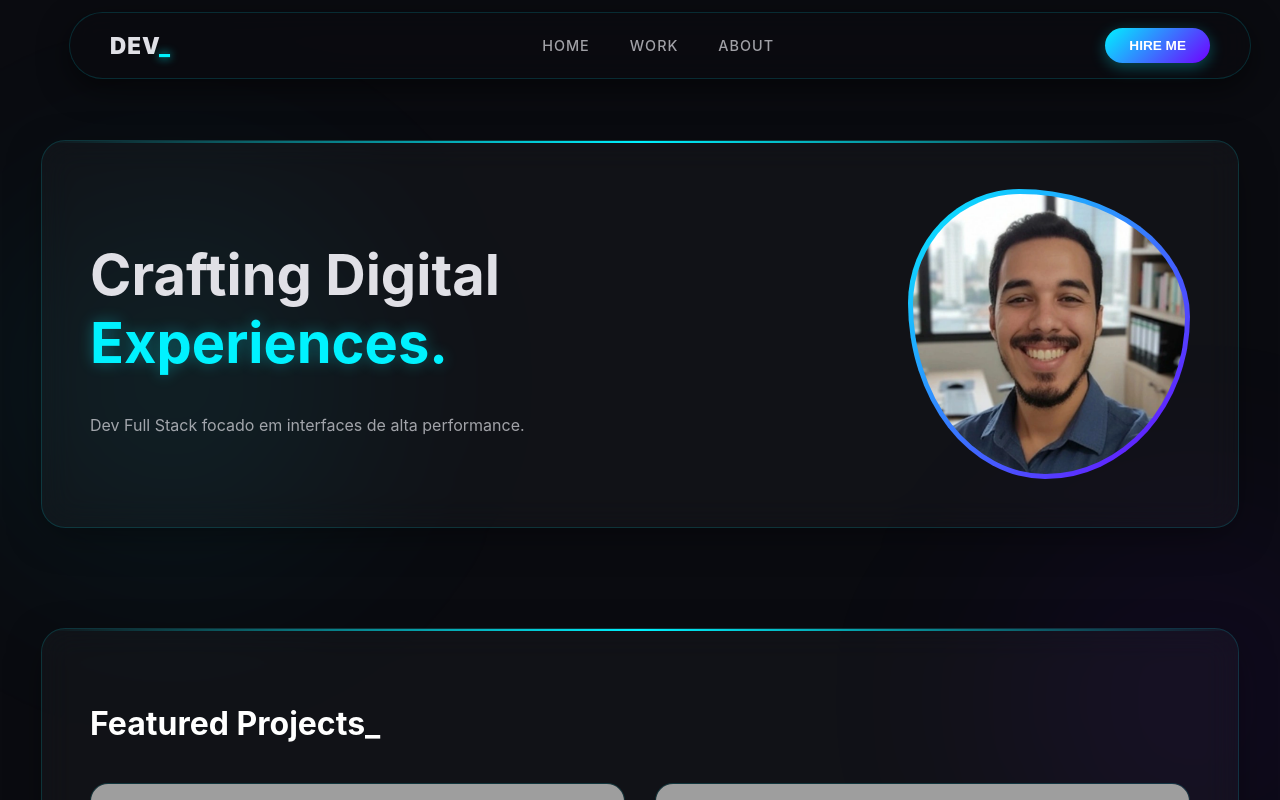
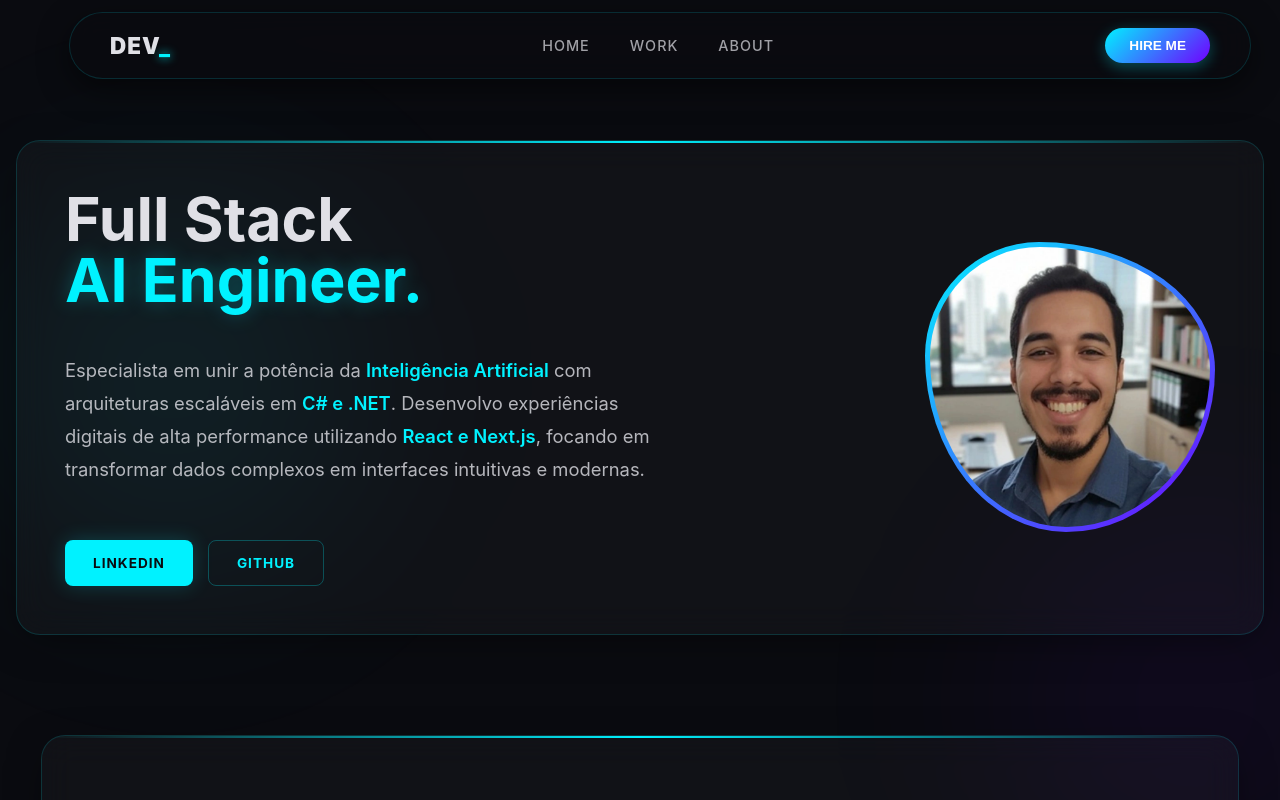
Before and after one commit to PatricAugusto/Portfolio-v3.0.0, a Next.js app: page / in a window 1280 px wide. Shown: the top 800 px of the page. Built offline with nearby package versions, Linux system fonts and the light colour scheme; grey boxes are pictures that could not be loaded.

Commit message:
feat: expand Hero description and add LinkedIn/GitHub social buttons

```diff
--- a/src/app/page.js
+++ b/src/app/page.js
@@ -42,9 +42,83 @@ const HeroContent = styled.div`
 `;
 
 const Title = styled.h1`
-  font-size: 3.5rem;
+  font-size: 3.8rem;
+  line-height: 1;
   color: ${props => props.theme.colors.light};
-  span { color: ${props => props.theme.colors.secondary}; text-shadow: 0 0 15px #00f2ff55; }
+  margin: 0;
+
+  span {
+    display: block;
+    color: ${props => props.theme.colors.secondary};
+    text-shadow: 0 0 20px ${props => props.theme.colors.secondary}44;
+  }
+
+  @media (max-width: 768px) { font-size: 2.8rem; }
+`;
+
+const TextSection = styled.div`
+  flex: 1.2;
+  display: flex;
+  flex-direction: column;
+  gap: 25px;
+`;
+
+const ExpandedDescription = styled.p`
+  font-size: 1.15rem;
+  color: ${props => props.theme.colors.light}cc;
+  line-height: 1.8;
+  max-width: 600px;
+
+  strong {
+    color: ${props => props.theme.colors.secondary};
+    font-weight: 600;
+  }
+`;
+
+const HeroButtonGroup = styled.div`
+  display: flex;
+  gap: 15px;
+  margin-top: 10px;
+
+  @media (max-width: 968px) { justify-content: center; }
+`;
+
+const SocialButton = styled.a`
+  display: flex;
+  align-items: center;
+  gap: 10px;
+  padding: 14px 28px;
+  border-radius: 8px;
+  font-weight: 700;
+  text-transform: uppercase;
+  letter-spacing: 1px;
+  text-decoration: none;
+  font-size: 0.85rem;
+  transition: all 0.3s ease;
+
+  &.linkedin {
+    background: ${props => props.theme.colors.secondary};
+    color: ${props => props.theme.colors.primary};
+    box-shadow: 0 0 20px ${props => props.theme.colors.secondary}33;
+
+    &:hover {
+      transform: translateY(-3px);
+      filter: brightness(1.1);
+      box-shadow: 0 0 30px ${props => props.theme.colors.secondary}55;
+    }
+  }
+
+  &.github {
+    border: 1px solid ${props => props.theme.colors.secondary}44;
+    color: ${props => props.theme.colors.secondary};
+    background: transparent;
+
+    &:hover {
+      background: ${props => props.theme.colors.secondary}11;
+      border-color: ${props => props.theme.colors.secondary};
+      transform: translateY(-3px);
+    }
+  }
 `;
 
 const ImageWrapper = styled.div`
@@ -66,15 +140,34 @@ export default function Home() {
       <BackgroundBlob />
       <AccentBlob />
 
-      <GlassCard style={{ maxWidth: '1100px' }}>
+      <GlassCard style={{ maxWidth: '1150px' }}>
         <HeroContent>
-          <div>
-            <Title>Crafting Digital <span>Experiences.</span></Title>
-            <p style={{opacity: 0.7, margin: '20px 0 30px'}}>Dev Full Stack focado em interfaces de alta performance.</p>
-          </div>
+
+          <TextSection>
+            <Title>
+              Full Stack <span>AI Engineer.</span>
+            </Title>
+
+            <ExpandedDescription>
+              Especialista em unir a potência da <strong>Inteligência Artificial</strong> com arquiteturas escaláveis em <strong>C# e .NET</strong>.
+              Desenvolvo experiências digitais de alta performance utilizando <strong>React e Next.js</strong>,
+              focando em transformar dados complexos em interfaces intuitivas e modernas.
+            </ExpandedDescription>
+
+            <HeroButtonGroup>
+              <SocialButton href="https://linkedin.com/in/seu-usuario" target="_blank" className="linkedin">
+                LinkedIn
+              </SocialButton>
+              <SocialButton href="https://github.com/seu-usuario" target="_blank" className="github">
+                GitHub
+              </SocialButton>
+            </HeroButtonGroup>
+          </TextSection>
+
           <ImageWrapper>
             <img src="/PerfilOficialFoto.png" alt="Profile" />
           </ImageWrapper>
+
         </HeroContent>
       </GlassCard>
 
```
